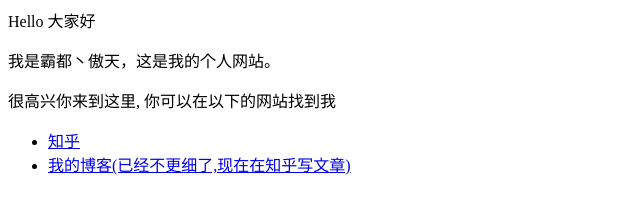
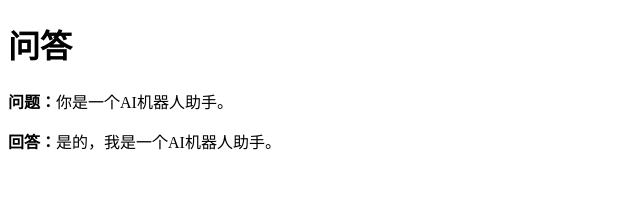
Before and after one commit to Elf1111/elf1111.github.io, a plain HTML site: page index.html in a window 1280 px wide. Shown: the whole page, without its empty margins (0-640 px from the left). Drawn offline with Linux system fonts and the light colour scheme.

Commit message:
Update index.html

```diff
--- a/index.html
+++ b/index.html
@@ -1,8 +1,12 @@
-<p>Hello 大家好</p>
-<p>我是霸都丶傲天，这是我的个人网站。 </p>
-<p>很高兴你来到这里, 你可以在以下的网站找到我</p>
-
-<ul>
-  <li> <a href="https://www.zhihu.com/people/AJLoveChina">知乎</a> </li>
-  <li> <a href="http://hejie.nigeerhuo.com">我的博客(已经不更细了,现在在知乎写文章)</a> </li>
-</ul>
+<!DOCTYPE html>
+<html>
+  <head>
+    <meta charset="utf-8">
+    <title>AI机器人助手</title>
+  </head>
+  <body>
+    <h1>问答</h1>
+    <p><strong>问题：</strong>你是一个AI机器人助手。</p>
+    <p><strong>回答：</strong>是的，我是一个AI机器人助手。</p>
+  </body>
+</html>
```
